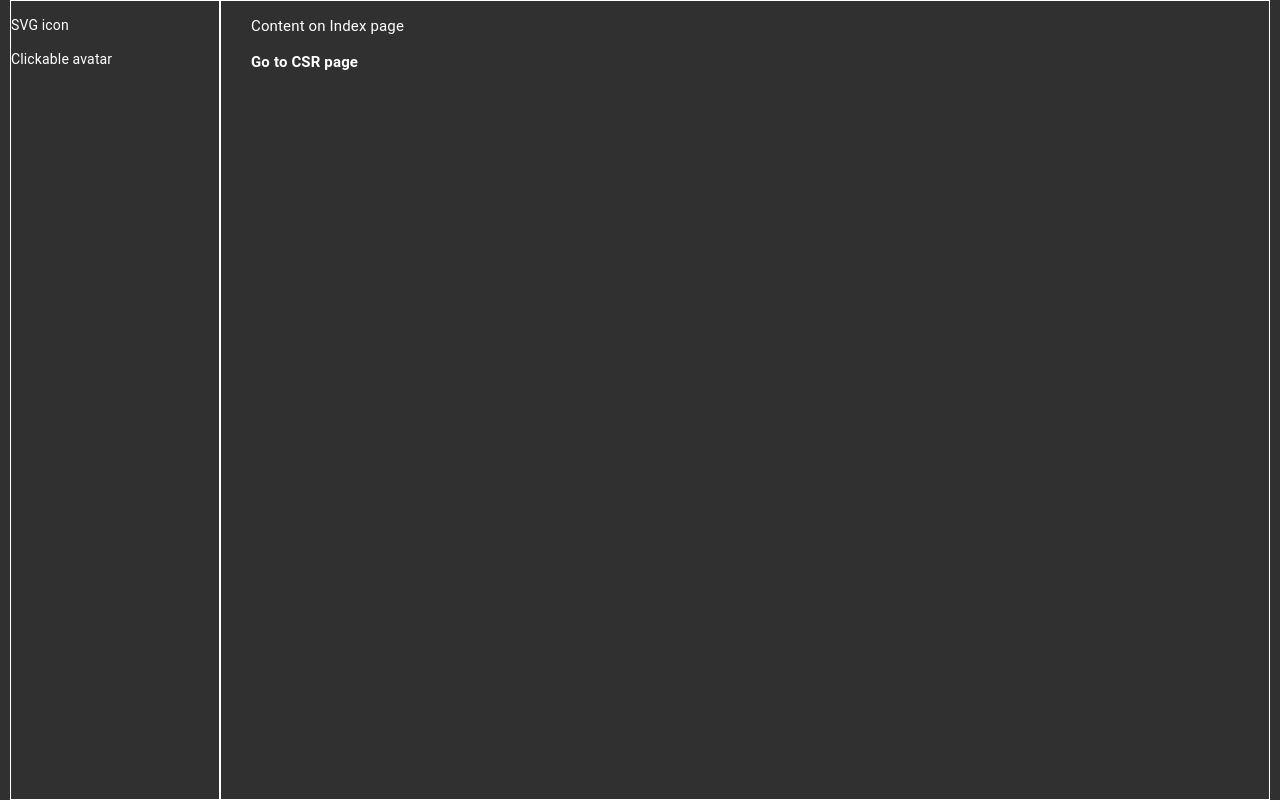
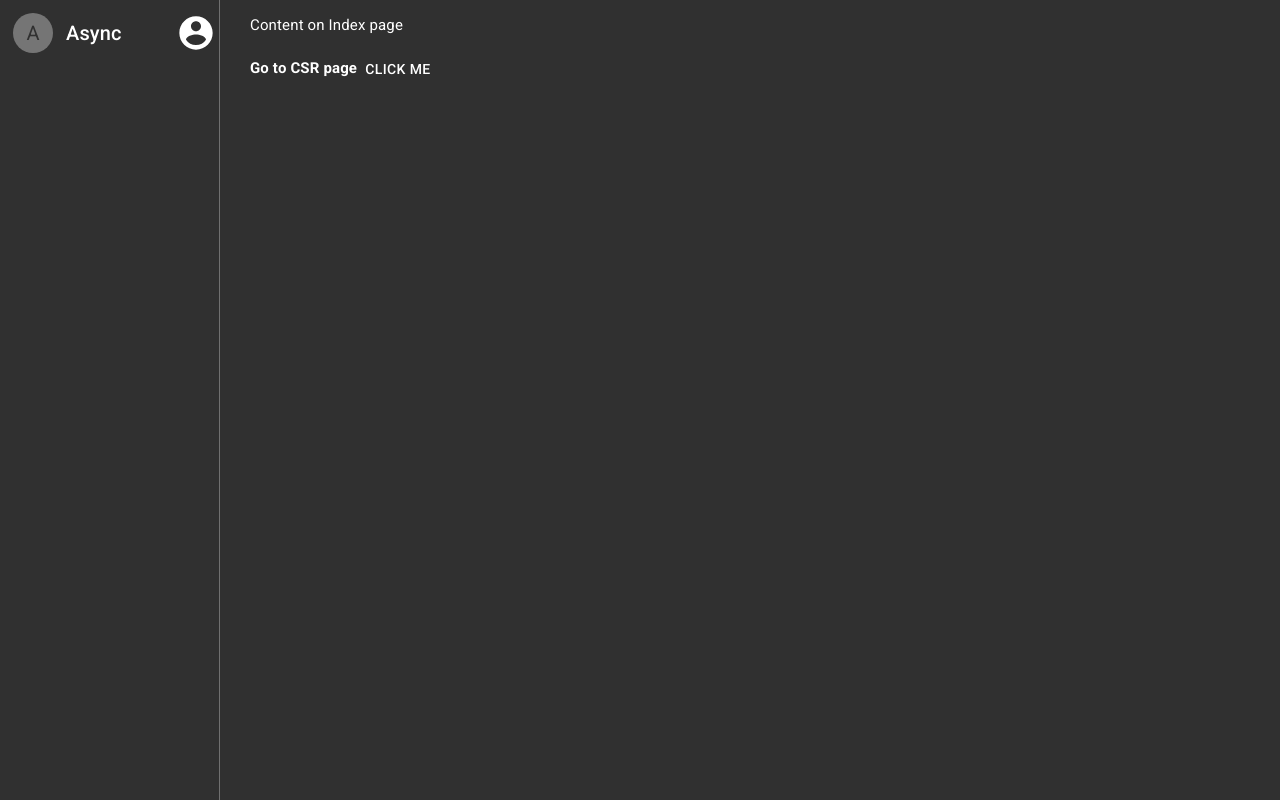
Before and after one commit to nithiwatter/next-js-chat, a Next.js app: page / in a window 1280 px wide. Built offline with nearby package versions, Linux system fonts and the light colour scheme.

Commit message:
two general components

```diff
--- /dev/null
+++ b/components/common/MenuWithLinks.js
@@ -0,0 +1,66 @@
+import Menu from '@material-ui/core/Menu';
+import MenuItem from '@material-ui/core/MenuItem';
+import Router from 'next/router';
+import React, { Component } from 'react';
+import { withRouter } from 'next/router';
+
+class MenuWithLinks extends Component {
+  constructor(props) {
+    super(props);
+    this.state = { anchorEl: null };
+    this.handleClick = this.handleClick.bind(this);
+    this.handleClose = this.handleClose.bind(this);
+  }
+
+  handleClick(e) {
+    this.setState({ anchorEl: e.currentTarget });
+  }
+
+  handleClose() {
+    this.setState({ anchorEl: null });
+  }
+
+  render() {
+    const { options, children, router } = this.props;
+    const { anchorEl } = this.state;
+    return (
+      <div>
+        <div onClick={this.handleClick}>{children}</div>
+        <Menu
+          id="simple-menu"
+          anchorEl={anchorEl}
+          keepMounted
+          open={Boolean(anchorEl)}
+          onClose={this.handleClose}
+        >
+          {options.map((option, i) => {
+            return option.separator ? (
+              <hr
+                style={{ width: '85%', margin: '10px auto' }}
+                key={`separated-${i}`}
+              />
+            ) : (
+              <MenuItem
+                onClick={() => {
+                  Router.push(option.href, option.as || option.href);
+                  this.handleClose();
+                }}
+                key={option.href}
+                style={{
+                  fontWeight: router.asPath.includes(option.highlighterSlug)
+                    ? 600
+                    : 300,
+                  fontSize: '14px',
+                }}
+              >
+                {option.text}
+              </MenuItem>
+            );
+          })}
+        </Menu>
+      </div>
+    );
+  }
+}
+
+export default withRouter(MenuWithLinks);
--- /dev/null
+++ b/components/common/Notifier.js
@@ -0,0 +1,38 @@
+import Snackbar from '@material-ui/core/Snackbar';
+import React, { Component } from 'react';
+
+export let openSnackbarExternal;
+
+class Notifier extends Component {
+  constructor(props) {
+    super(props);
+    this.state = { open: false, message: '' };
+    this.handleSnackbarClose = this.handleSnackbarClose.bind(this);
+    openSnackbarExternal = this.handleSnackbarOpen.bind(this);
+  }
+
+  handleSnackbarClose() {
+    this.setState({ open: false, message: '' });
+  }
+
+  handleSnackbarOpen({ message }) {
+    this.setState({ open: true, message });
+  }
+
+  render() {
+    const { open, message } = this.state;
+    return (
+      <React.Fragment>
+        <Snackbar
+          anchorOrigin={{ vertical: 'top', horizontal: 'right' }}
+          message={message}
+          autoHideDuration={5000}
+          onClose={this.handleSnackbarClose}
+          open={open}
+        />
+      </React.Fragment>
+    );
+  }
+}
+
+export default Notifier;
--- a/components/layout/index.js
+++ b/components/layout/index.js
@@ -1,11 +1,17 @@
-import React, { Component } from "react";
-import Grid from "@material-ui/core/Grid";
+import React, { Component } from 'react';
+import Grid from '@material-ui/core/Grid';
+import Avatar from '@material-ui/core/Avatar';
+import Typography from '@material-ui/core/Typography';
+import MenuLink from '../common/MenuWithLinks';
+import IconButton from '@material-ui/core/IconButton';
+import AccountCircleIcon from '@material-ui/icons/AccountCircle';
+import Notifier from '../common/Notifier';
 
 const styleGrid = {
-  width: "100vw",
-  minHeight: "100vh",
-  maxWidth: "100%",
-  padding: "0px 10px",
+  width: '100vw',
+  minHeight: '100vh',
+  maxWidth: '100%',
+  padding: '0px 10px',
 };
 
 class Layout extends Component {
@@ -20,16 +26,63 @@ class Layout extends Component {
         style={styleGrid}
       >
         {firstGridItem ? (
-          <Grid item sm={2} xs={12} style={{ border: "1px solid white" }}>
-            <div>
-              <p>SVG icon</p>
-              <p>Clickable avatar</p>
+          <Grid
+            item
+            sm={2}
+            xs={12}
+            style={{
+              borderRight: '1px #707070 solid',
+              paddingTop: '10px',
+            }}
+          >
+            <div
+              style={{
+                display: 'flex',
+                justifyContent: 'space-between',
+                alignItems: 'center',
+              }}
+            >
+              <div style={{ display: 'flex', alignItems: 'center' }}>
+                <IconButton size="small" style={{ marginRight: '10px' }}>
+                  <Avatar>A</Avatar>
+                </IconButton>
+
+                <Typography variant="h6">Async</Typography>
+              </div>
+              <MenuLink
+                options={[
+                  {
+                    text: 'Index page',
+                    href: '/',
+                    highlighterSlug: '/',
+                  },
+                  {
+                    text: 'Your Settings',
+                    href: '/your-settings',
+                    highlighterSlug: '/your-settings',
+                  },
+                  {
+                    separator: true,
+                  },
+                  {
+                    text: 'Log out',
+                    href: '/logout',
+                  },
+                ]}
+              >
+                <IconButton size="small">
+                  <AccountCircleIcon
+                    style={{ width: '40px', height: '40px' }}
+                  ></AccountCircleIcon>
+                </IconButton>
+              </MenuLink>
             </div>
           </Grid>
         ) : null}
-        <Grid item sm={10} xs={12} style={{ border: "1px solid white" }}>
+        <Grid item sm={10} xs={12}>
           {children}
         </Grid>
+        <Notifier></Notifier>
       </Grid>
     );
   }
--- /dev/null
+++ b/lib/notify.js
@@ -0,0 +1,5 @@
+import { openSnackbarExternal } from '../components/common/Notifier';
+
+export default function notify(obj) {
+  openSnackbarExternal({ message: obj.message || obj.toString() });
+}
--- a/package.json
+++ b/package.json
@@ -11,6 +11,7 @@
   "license": "ISC",
   "dependencies": {
     "@material-ui/core": "^4.10.0",
+    "@material-ui/icons": "^4.9.1",
     "dotenv": "^8.2.0",
     "next": "^9.4.2",
     "react": "^16.13.1",
--- a/pages/_document.js
+++ b/pages/_document.js
@@ -1,6 +1,6 @@
-import Document, { Head, Html, Main, NextScript } from "next/document";
-import React from "react";
-import { ServerStyleSheets } from "@material-ui/styles";
+import Document, { Head, Html, Main, NextScript } from 'next/document';
+import React from 'react';
+import { ServerStyleSheets } from '@material-ui/styles';
 
 class MyDocument extends Document {
   static getInitialProps = async (ctx) => {
@@ -28,7 +28,6 @@ class MyDocument extends Document {
   };
 
   render() {
-    console.log("render");
     return (
       <Html lang="eng">
         <Head>
@@ -39,7 +38,10 @@ class MyDocument extends Document {
           />
           <meta name="google" content="notranslate" />
           <meta name="theme-color" content="#303030" />
-
+          <link
+            rel="stylesheet"
+            href="https://fonts.googleapis.com/css?family=Roboto:300,400,500,700&display=swap"
+          />
           <style>
             {`
               a,
--- a/pages/index.js
+++ b/pages/index.js
@@ -1,6 +1,8 @@
-import Head from "next/head";
-import Link from "next/link";
-import Layout from "../components/layout/index";
+import Head from 'next/head';
+import Link from 'next/link';
+import Layout from '../components/layout/index';
+import Button from '@material-ui/core/Button';
+import notify from '../lib/notify';
 
 const Index = () => {
   return (
@@ -15,15 +17,16 @@ const Index = () => {
         </Head>
         <div
           style={{
-            padding: "0px 30px",
-            fontSize: "15px",
-            height: "100%",
+            padding: '0px 30px',
+            fontSize: '15px',
+            height: '100%',
           }}
         >
           <p>Content on Index page</p>
           <Link href="/csr-page" as="/csr-page">
             <a>Go to CSR page</a>
           </Link>
+          <Button onClick={() => notify('some text')}>Click me</Button>
         </div>
       </div>
     </Layout>
```
Also changed, not shown: components/common/Confirmer.js (added, +7 -0 lines), 1 other file (tests, documents, lock files or other folders).
